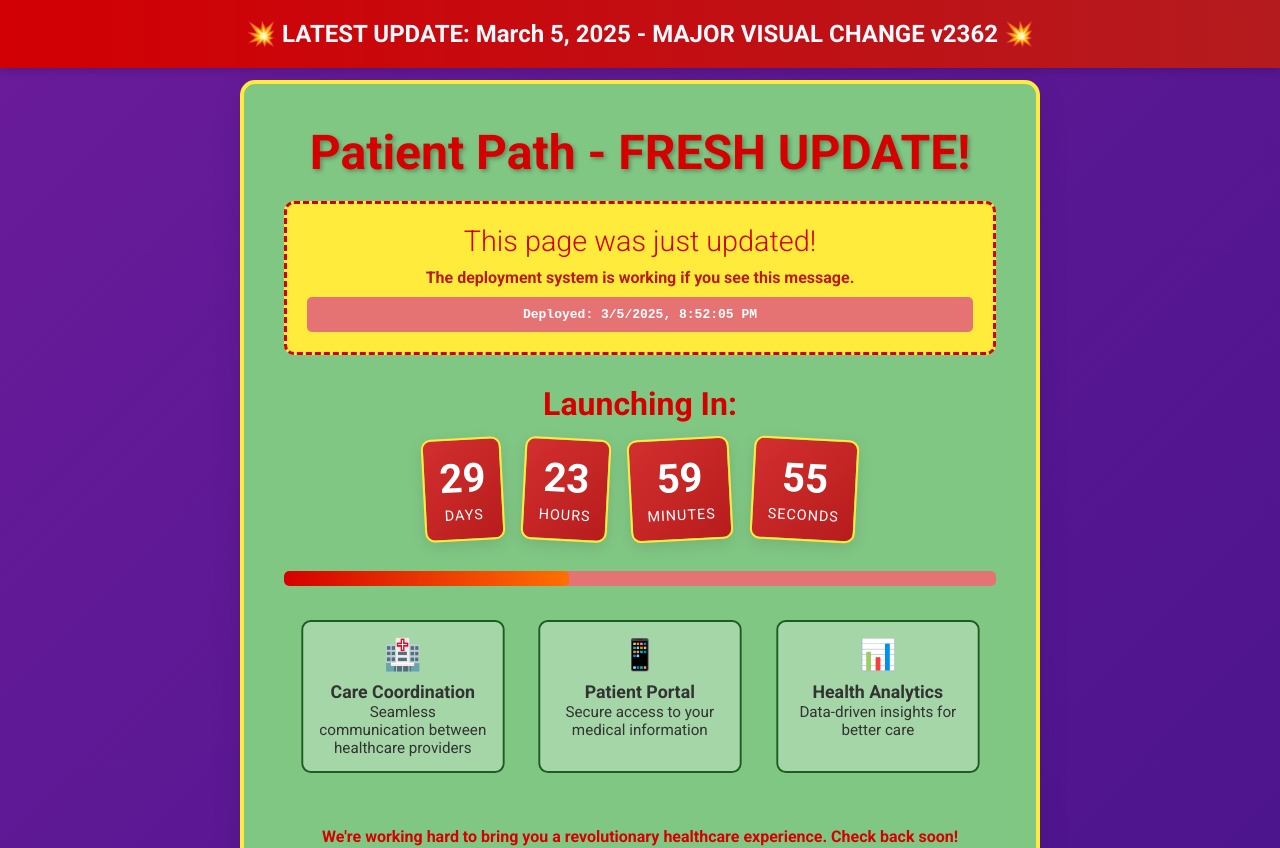
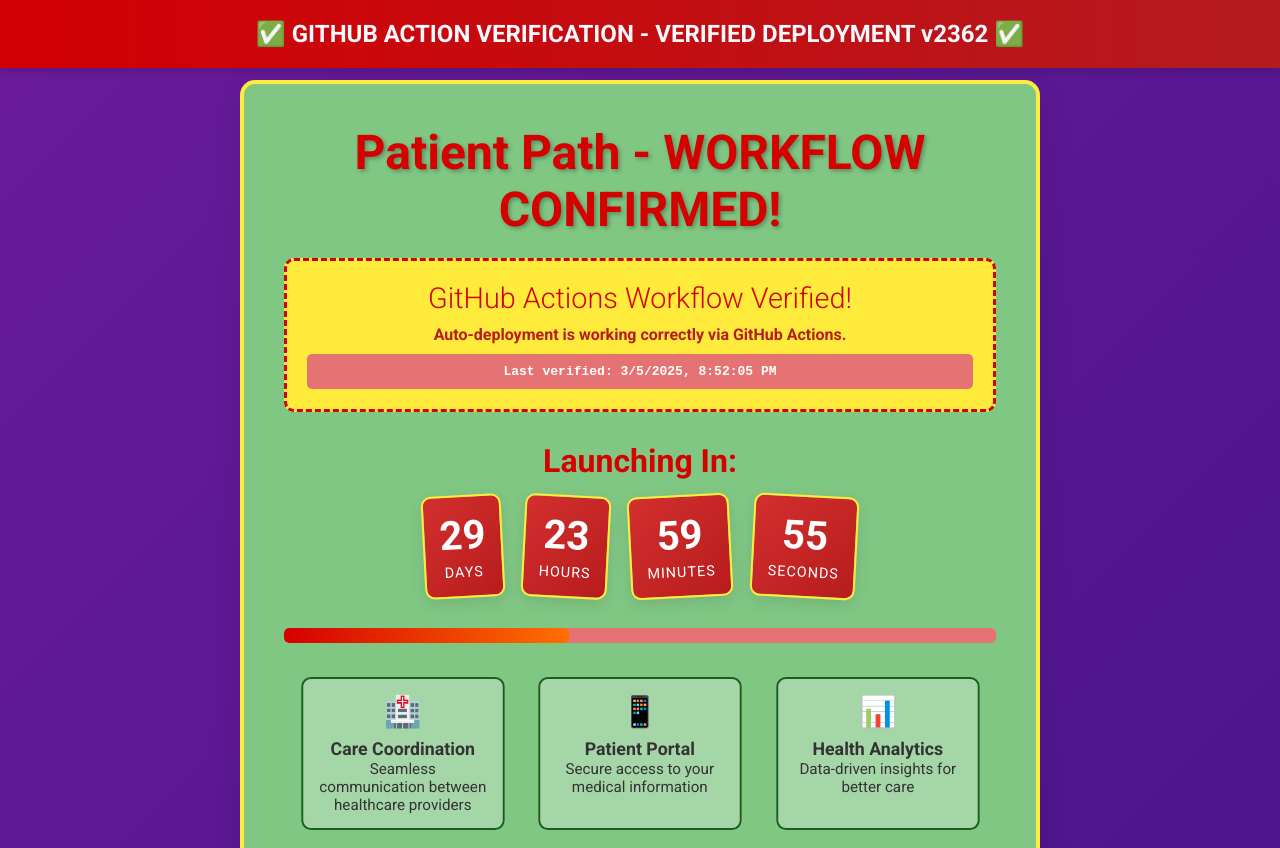
Before and after one commit to easdad/patient-path, a React (Create React App) app in the folder frontend/: page / in a window 1280 px wide. Shown: the top 848 px of the page. Built offline with nearby package versions, Linux system fonts and the light colour scheme.

Commit message:
Update site to verify GitHub Actions workflow

```diff
--- a/frontend/src/App.js
+++ b/frontend/src/App.js
@@ -8,7 +8,7 @@
 
   // Deployment timestamp - this will change with each deployment
   const deploymentTime = new Date().toISOString();
-  const buildVersion = "MAJOR VISUAL CHANGE v" + (Math.floor(Math.random() * 9000) + 1000);
+  const buildVersion = "VERIFIED DEPLOYMENT v" + (Math.floor(Math.random() * 9000) + 1000);
 
   const [timeLeft, setTimeLeft] = useState({
     days: 0,
@@ -40,15 +40,15 @@
   return (
     <div className="maintenance-page new-theme">
       <div className="update-banner new-banner">
-        💥 LATEST UPDATE: March 5, 2025 - {buildVersion} 💥
+        ✅ GITHUB ACTION VERIFICATION - {buildVersion} ✅
       </div>
 
       <div className="container new-container">
-        <h1 className="new-title">Patient Path - FRESH UPDATE!</h1>
+        <h1 className="new-title">Patient Path - WORKFLOW CONFIRMED!</h1>
         <div className="dramatic-change-notice">
-          <h2>This page was just updated!</h2>
-          <p>The deployment system is working if you see this message.</p>
-          <p className="deploy-time">Deployed: {new Date().toLocaleString()}</p>
+          <h2>GitHub Actions Workflow Verified!</h2>
+          <p>Auto-deployment is working correctly via GitHub Actions.</p>
+          <p className="deploy-time">Last verified: {new Date().toLocaleString()}</p>
         </div>
 
         <div className="countdown-container">
```
